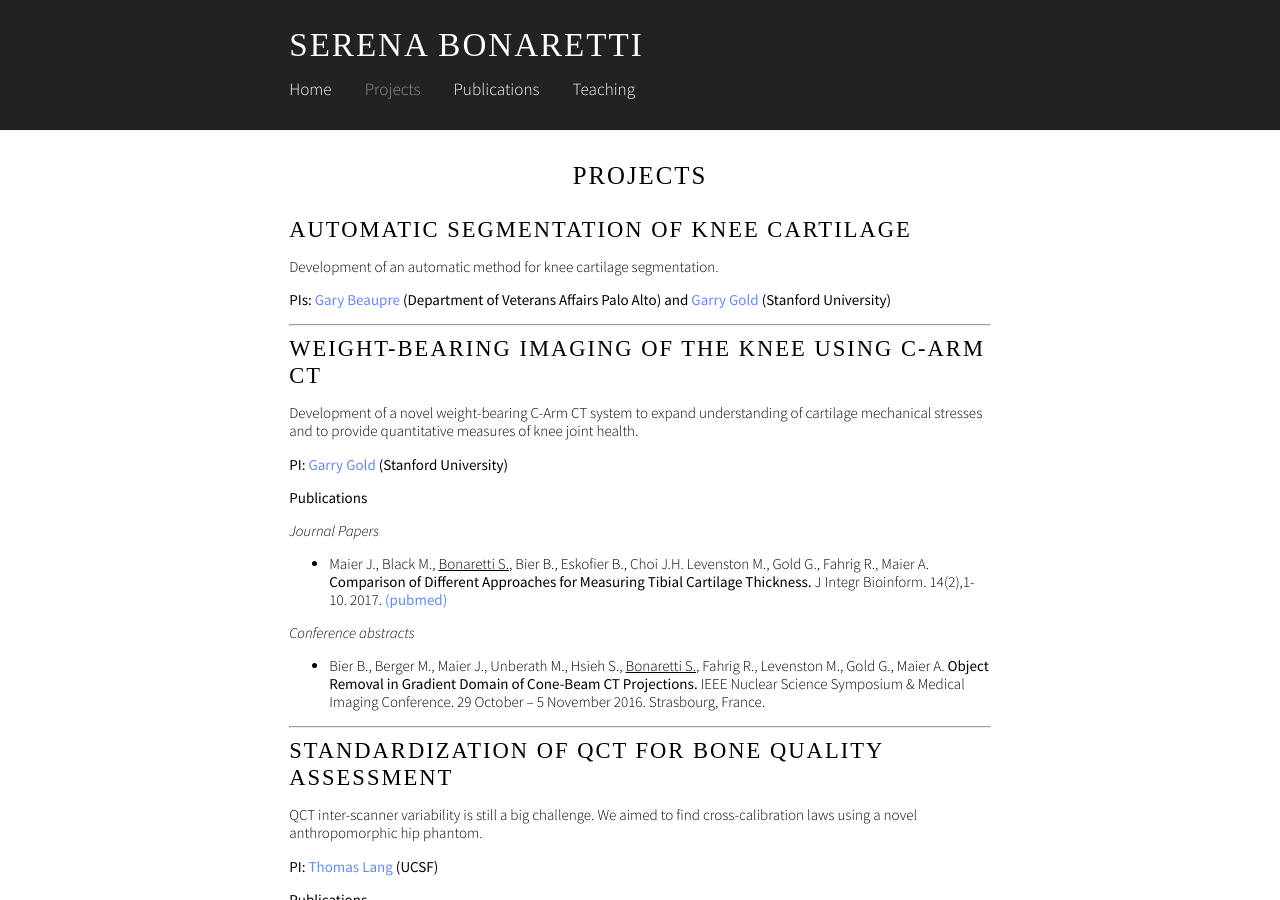
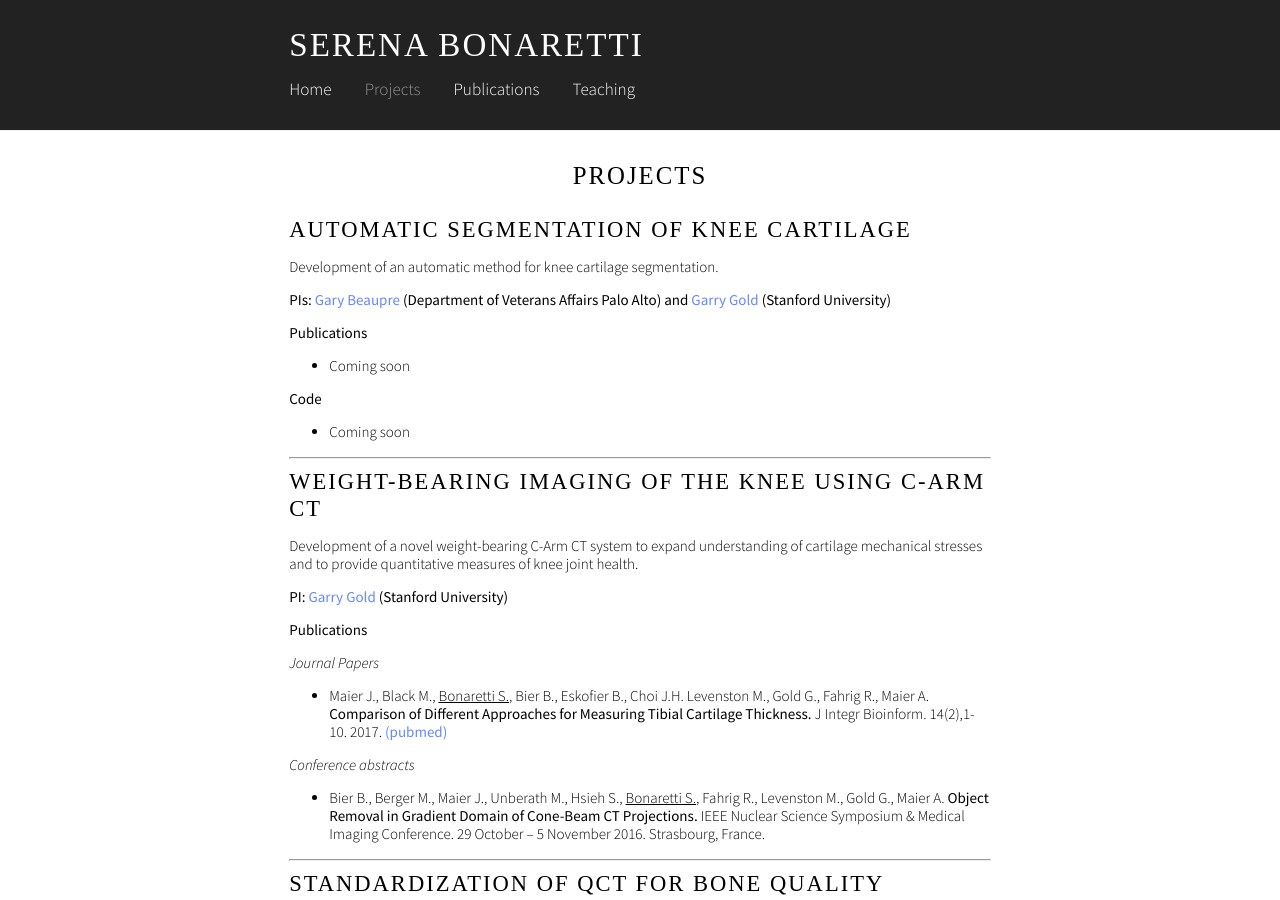
Before and after one commit to sbonaretti/sbonaretti.github.io, a Jekyll site: the page built from Projects.md, in a window 1280 px wide and 900 px high. Built offline with Jekyll 4.4.1, drawn with Linux system fonts in a browser that asks for light colours; some web fonts are replaced.

Commit message:
Update Projects.md

```diff
--- a/Projects.md
+++ b/Projects.md
@@ -7,7 +7,13 @@ Development of an automatic method for knee cartilage segmentation.
 
 **PIs: [Gary Beaupre](http://pavir.org/means/researchers/gary-s-beaupre-ph-d/){:target="_blank"} (Department of Veterans Affairs Palo Alto) and [Garry Gold](https://med.stanford.edu/profiles/garry-gold){:target="_blank"} (Stanford University)**
 
+**Publications**
 
+* Coming soon
+
+**Code**
+
+* Coming soon
 
 ---
 
```
